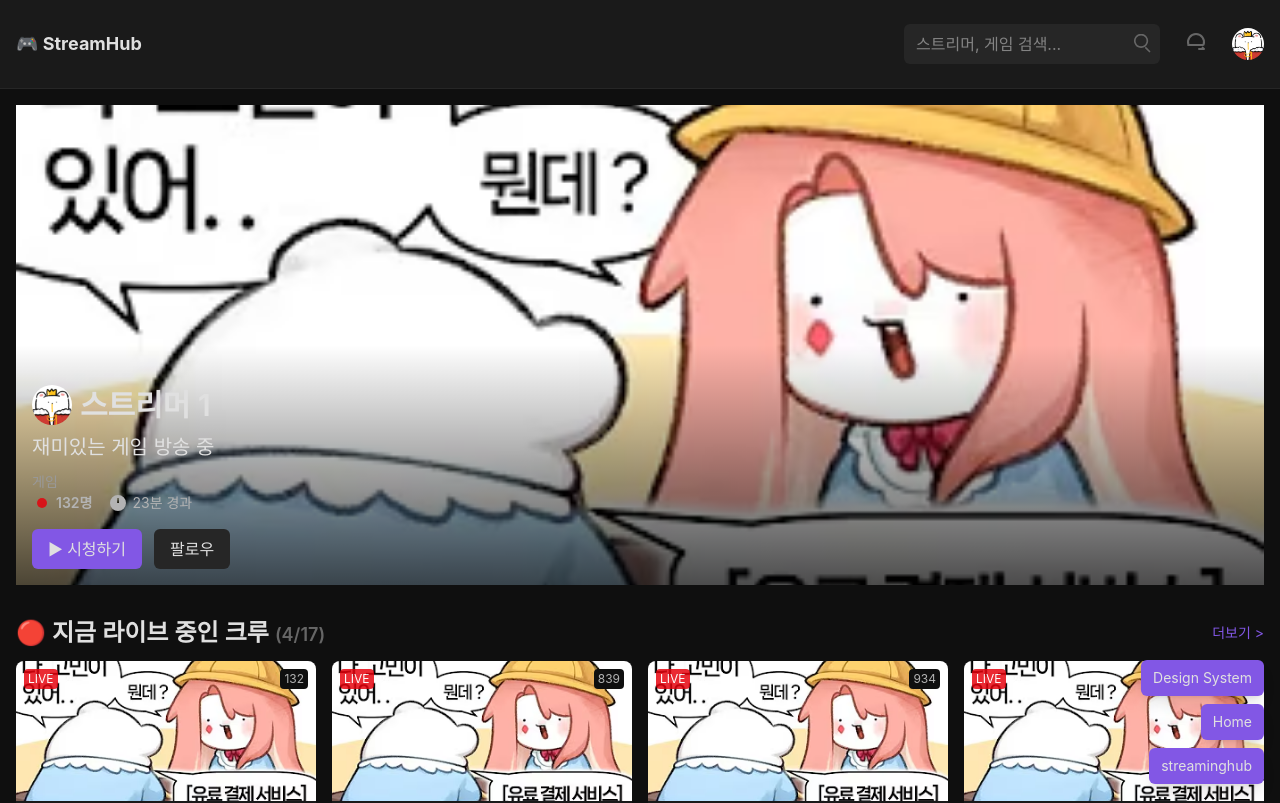
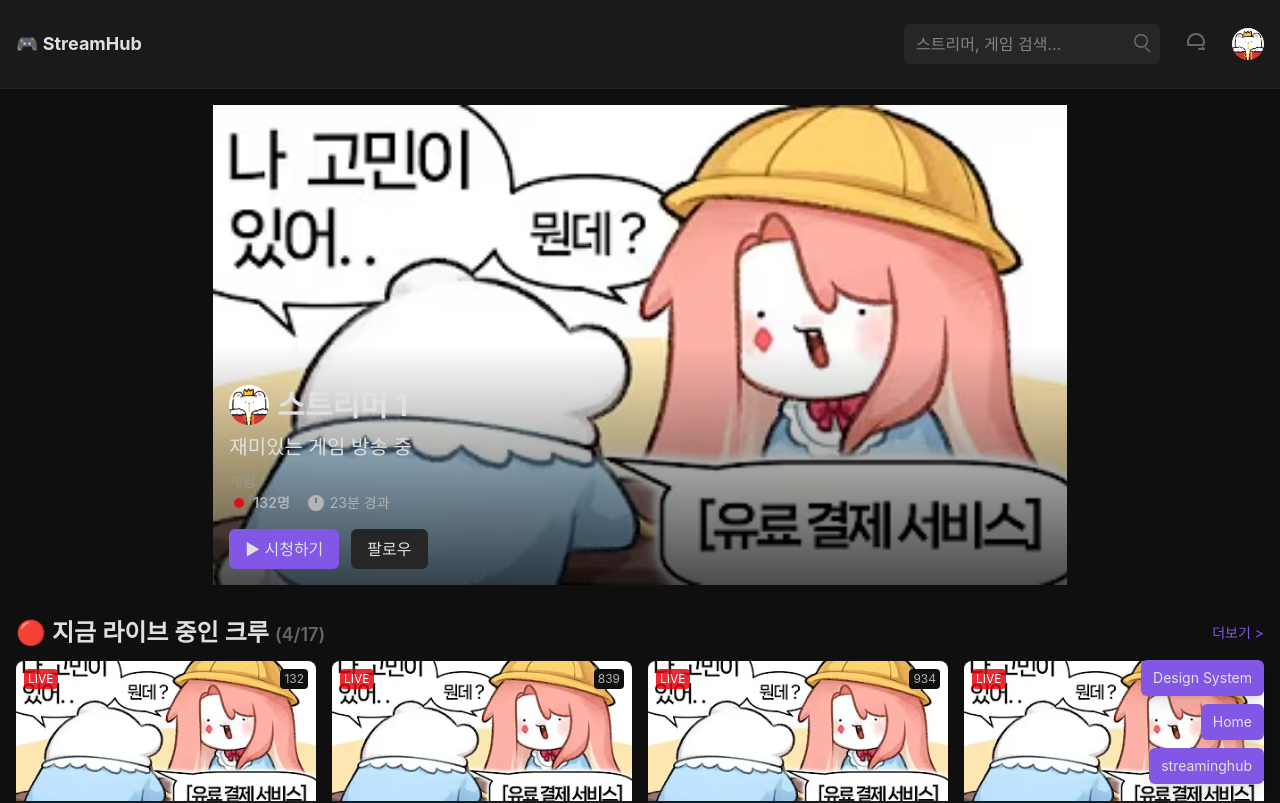
Before and after one commit to changhak0310/tailwind-automation, a Next.js app: page / in a window 1280 px wide. Shown: the top 803 px of the page. Built offline with nearby package versions, Linux system fonts and the light colour scheme.

Commit message:
feat: constrain highlight card to 16:9

```diff
--- a/src/components/HighlightStreamCard.tsx
+++ b/src/components/HighlightStreamCard.tsx
@@ -1,4 +1,5 @@
-import React from 'react'
+'use client'
+import React, { useState, useEffect, useRef, CSSProperties } from 'react'
 import Image from 'next/image'
 
 interface HighlightStreamCardProps {
@@ -26,8 +27,36 @@ export default function HighlightStreamCard({
   chatSummary,
   isLive,
 }: HighlightStreamCardProps) {
+  const containerRef = useRef<HTMLDivElement>(null)
+  const [size, setSize] = useState<CSSProperties>({})
+
+  useEffect(() => {
+    const updateSize = () => {
+      const el = containerRef.current?.parentElement
+      if (!el) return
+      const parentWidth = el.clientWidth
+      const parentHeight = el.clientHeight
+      let height = Math.min(parentHeight, window.innerHeight * 0.6)
+      let width = height * (16 / 9)
+      if (width > parentWidth) {
+        width = parentWidth
+        height = width * (9 / 16)
+      }
+      setSize({ width, height })
+    }
+    updateSize()
+    window.addEventListener('resize', updateSize)
+    return () => window.removeEventListener('resize', updateSize)
+  }, [])
+
   return (
-    <div className="relative w-full h-full group" role="group" aria-label={`${name} 스트림 하이라이트`}>
+    <div
+      ref={containerRef}
+      style={size}
+      className="relative mx-auto group overflow-hidden"
+      role="group"
+      aria-label={`${name} 스트림 하이라이트`}
+    >
       <Image
         src={thumbnailUrl}
         alt={`${name} 방송 썸네일`}
```
